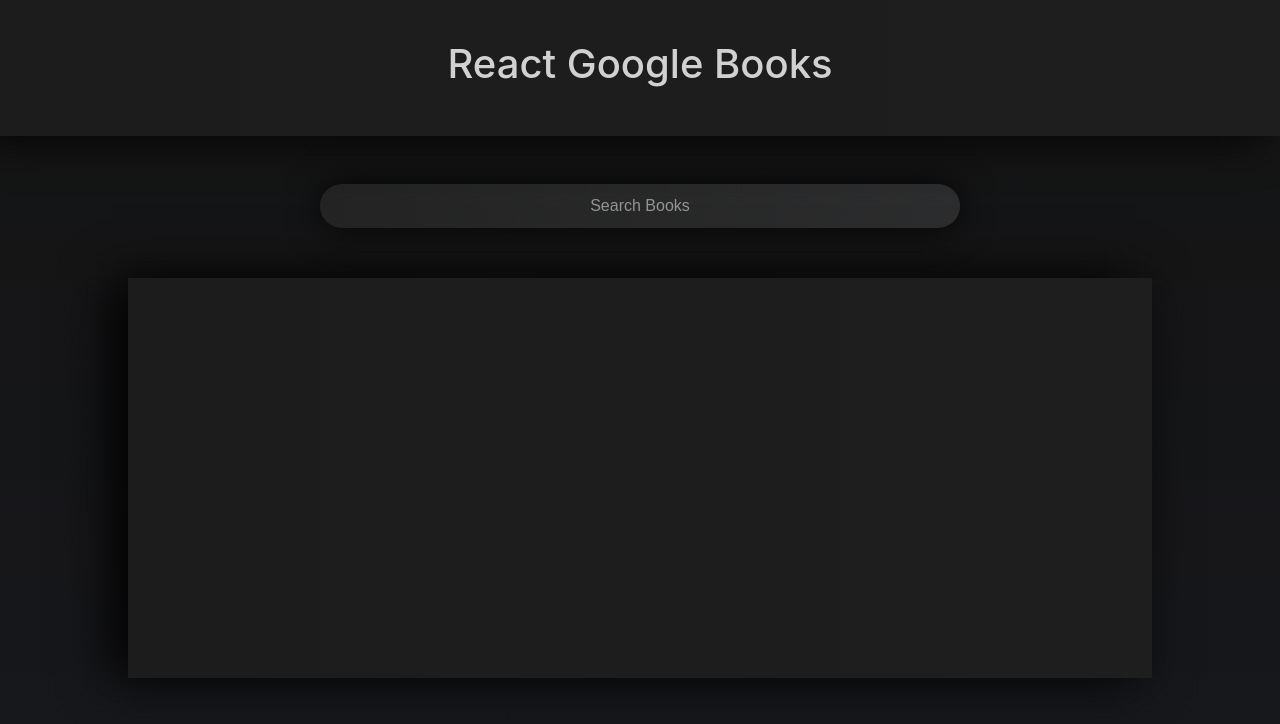
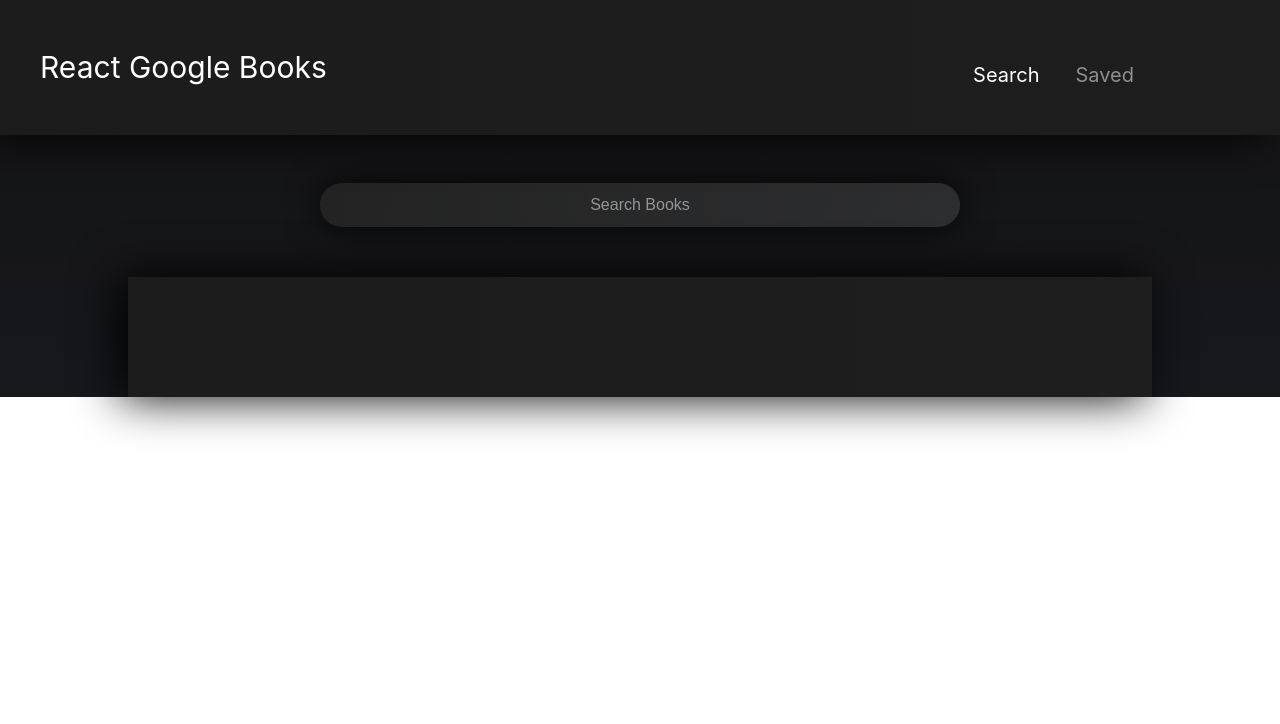
Before and after one commit to anusontarangkul/google-book-search, a React (Create React App) app in the folder client/: page /saved in a window 1280 px wide. Shown: the top 724 px of the page. Built offline with nearby package versions, Linux system fonts and the light colour scheme.

Commit message:
card renders on serach

```diff
--- a/client/src/components/Banner/index.js
+++ b/client/src/components/Banner/index.js
@@ -4,12 +4,25 @@
 
 function Banner() {
   return (
-    <nav className="navbar navbar-expand-lg d-flex justify-content-center">
-      <h1 className="header d-flex justify-content-center">
-        React Google Books
-      </h1>
+    <nav class="navbar navbar-expand-lg navbar-dark bg-dark">
+  <a class="navbar-brand" href="/">React Google Books</a>
+  <button class="navbar-toggler" type="button" data-toggle="collapse" data-target="#navbarNav" aria-controls="navbarNav" aria-expanded="false" aria-label="Toggle navigation">
+    <span class="navbar-toggler-icon"></span>
+  </button>
+  <div class="collapse navbar-collapse" id="navbarNav">
+    <ul class="navbar-nav">
+      <li class="nav-item active">
+      <a class="nav-link" href="/">Search</a>
+      </li>
+      <li class="nav-item">
+        <a class="nav-link" href="/saved">Saved</a>
+      </li>
+    </ul>
+  </div>
+</nav>
 
-    </nav>
+
+
   );
 }
 
--- a/client/src/components/Banner/style.css
+++ b/client/src/components/Banner/style.css
@@ -4,3 +4,17 @@
     box-shadow: -1rem 0 3rem #000 !important;
     padding: 40px;
   }
+
+  .navbar-brand {
+    font-size: 30px;
+  }
+  #navbarNav {
+    position: absolute;
+    right: 10vw;
+    font-size: 20px;
+  }
+  .nav-item {
+
+    padding: 10px;
+    margin-top: 15px;
+  }
--- a/client/src/components/Results/index.js
+++ b/client/src/components/Results/index.js
@@ -3,15 +3,26 @@
 
 function Results({results}) {
   return <article className="resultsContainer container-fluid d-flex justify-content-center">
-    <div className="row">
-    {results.map(cards => (
-      <div key={cards.title} className="card">
-        <div className="card-body">
-          <h5 className="card-title"></h5>
-          <h6 className="card-subtitle mb-2 text-muted">{cards.title}</h6>
-          <p className="card-text">{cards.description}</p>
-          <img src = {cards.image}/>
-          <a href={cards.link} className="card-link">Google Books link</a>
+    <div class="row">
+    {results.map((cards, index)  => (
+      <div key={index} class="card">
+        <div class="body">
+          <div class="row">
+            <div class="col-8 header">
+              <h3 class="title">{cards.title}</h3>
+              <h5 class="author">By {cards.authors}</h5>
+
+            </div>
+            <div class="col-4">
+              <button class="view btn btn-outline-primary">Save</button>
+              <button class="delete btn btn-outline-danger">Delete</button>
+            </div>
+            <hr/>
+          </div>
+          <a href = {cards.link} target= "_blank">
+          <img class="image" src={cards.image} alt = {cards.title}/>
+          </a>
+          <p class="text">{cards.description}</p>
         </div>
       </div>
      ))}
--- a/client/src/components/Results/style.css
+++ b/client/src/components/Results/style.css
@@ -1,8 +1,66 @@
 .resultsContainer{
   width: 80% !important;
-  height: 50%;
-background: linear-gradient(to right, #1c1c1c, #1e1e1e) !important;
-box-shadow: -1rem 0 3rem #000 !important;
-margin-top: 50px;
-padding:60px;
+  height: auto;
+  background: linear-gradient(to right, #1c1c1c, #1e1e1e) !important;
+  box-shadow: -.5rem 0 3rem #000 !important;
+  margin-top: 50px;
+  padding:60px;
 }
+
+.card {
+
+  height: auto !important;
+  background: #0f0f0f8f;
+  border-color: rgba(255, 255, 255, 0.4);
+  /* border-radius: 50px; */
+  padding: 30px;
+}
+
+.body {
+  overflow: hidden;
+
+}
+
+.header {
+  padding-left: 35px;
+}
+
+.title {
+  text-align: left !important;
+  color: rgba(255, 255, 255, 0.909);
+  text-transform: uppercase !important;
+
+}
+.author {
+  text-align: left !important;
+  color: rgba(255, 255, 255, 0.709);
+}
+.btn {
+  margin-left: 15px;
+  margin-bottom: 10px;
+  width: 80px;
+}
+
+hr {
+  background-color: rgba(255, 255, 255, 0.2);
+  width: 90%;
+
+}
+
+.text {
+  color: rgba(255, 255, 255, 0.709);
+  text-align: left;
+}
+
+
+.image {
+  float: left;
+  height: 100px;
+  width: 100px;
+  object-fit: cover;
+  margin: 20px;
+  margin-left: 10px;
+  margin-top: 10px;
+  margin-bottom: 10px;
+  display: block;
+}
--- a/client/src/components/Search/index.js
+++ b/client/src/components/Search/index.js
@@ -6,7 +6,7 @@
   //console.log(inputRef.current.value)
   return (
   <div>
-    <form onSubmit={(event) => props.handleSearch(event, inputRef.current.value)}>
+    <form onSubmit={(event) => props.handleSearch(event, inputRef.current.value) }>
       <input
       type="text"
       ref ={inputRef}
--- a/client/src/components/Wrapper/style.css
+++ b/client/src/components/Wrapper/style.css
@@ -1,4 +1,4 @@
 .wrapper {
-    height: 100vh;
+    height: auto;
     background: linear-gradient(180deg, #141414, #17181c) !important;
   }
```
Also changed, not shown: client/src/App.js (+4 -4 lines).
